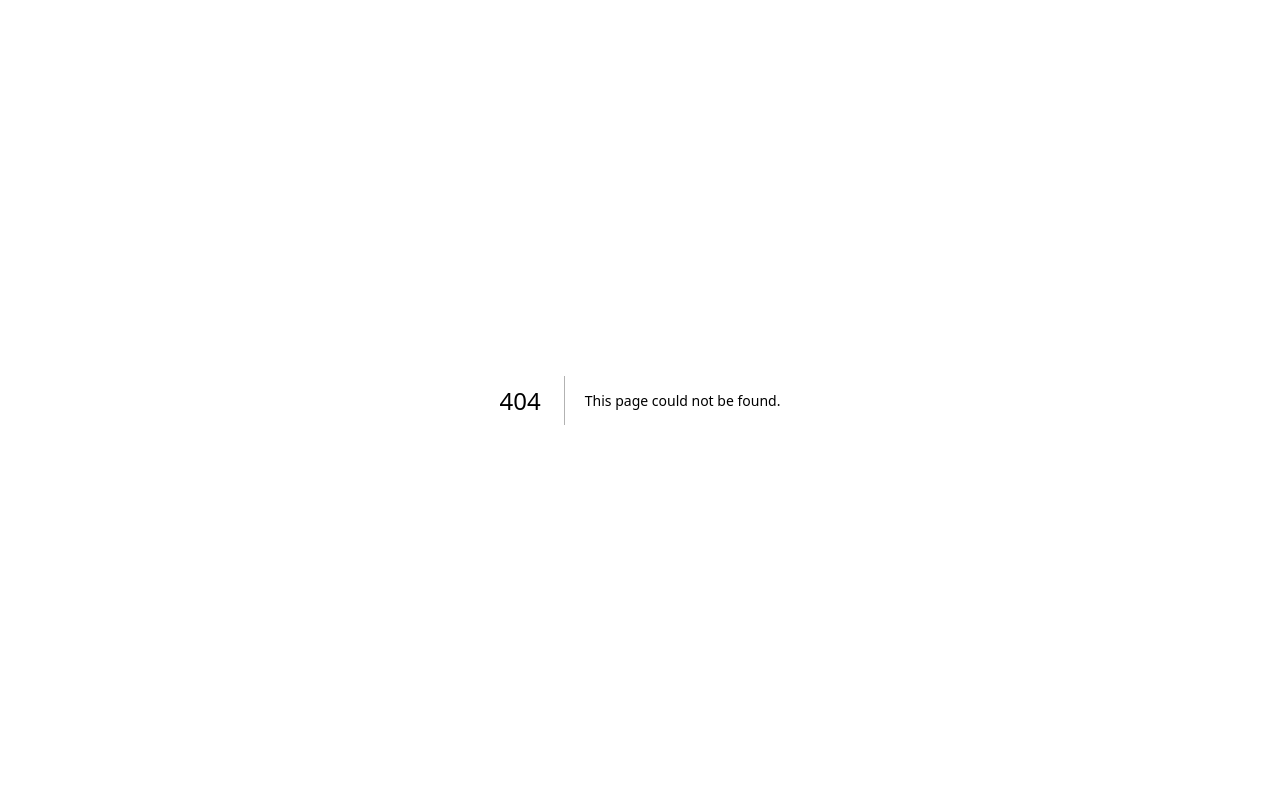
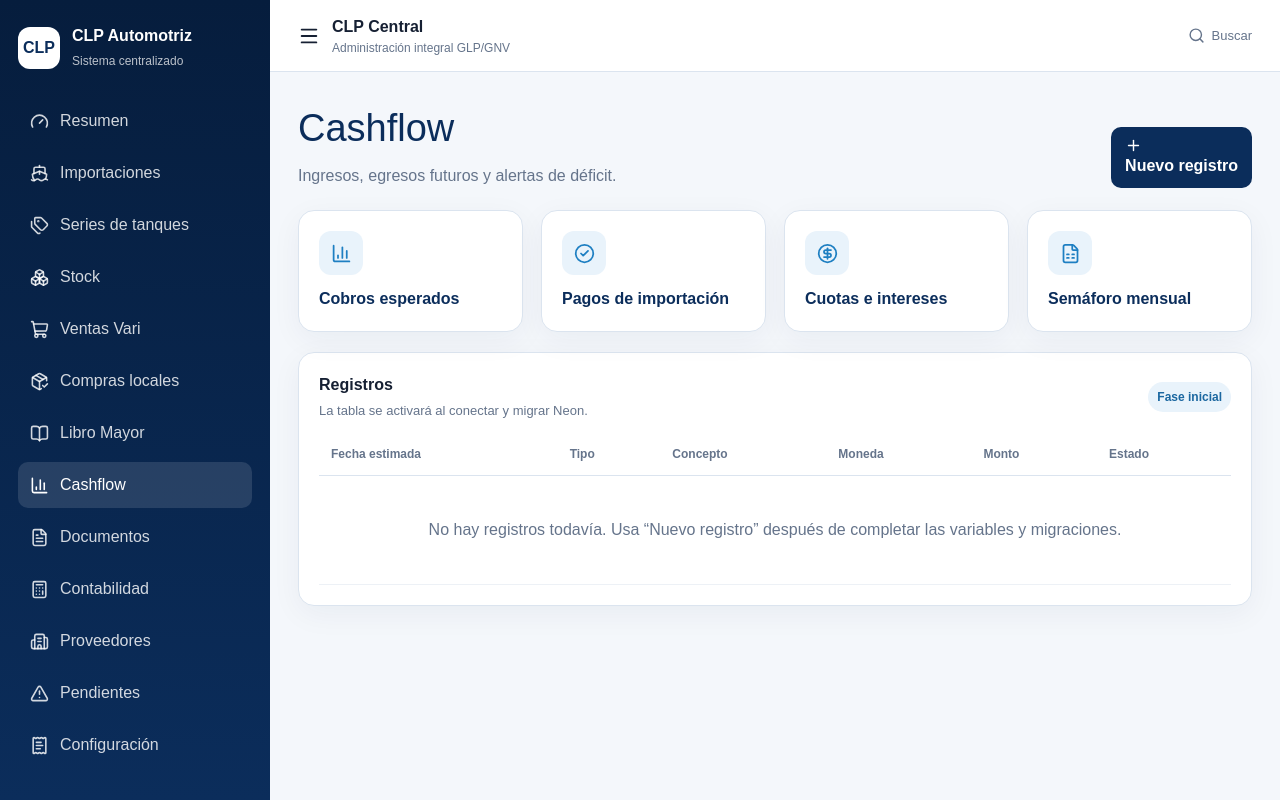
Before and after one commit to luisalvarado1001/CLP-CENTRAL, a Next.js app: page /modulos/cashflow in a window 1280 px wide. Before the commit this address had no page. Built offline with nearby package versions, Linux system fonts and the light colour scheme.

Commit message:
feat: scaffold all ERP modules from the master briefing

```diff
--- /dev/null
+++ b/src/app/(erp)/modulos/[slug]/page.tsx
@@ -0,0 +1,112 @@
+import { notFound } from 'next/navigation';
+import { Camera, CheckCircle2, CircleDollarSign, FileSpreadsheet, Plus, Upload } from 'lucide-react';
+import { modules, type ModuleSlug } from '@/lib/modules';
+
+const details: Record<ModuleSlug, { highlights: string[]; columns: string[] }> = {
+  dashboard: { highlights: [], columns: [] },
+  importaciones: {
+    highlights: ['Numeración automática desde 110', 'CIF separado del costo real', 'IGV y percepción como recuperables', 'Línea de tiempo de estado'],
+    columns: ['N°', 'Proveedor', 'Producto', 'Estado', 'ETA', 'CIF', 'Costo real']
+  },
+  series: {
+    highlights: ['Carga Excel', 'Validación de serie', 'Lotes de 100', 'Hoja de despacho'],
+    columns: ['Serie', 'Importación', 'Lote', 'Estado', 'Venta']
+  },
+  stock: {
+    highlights: ['Entradas automáticas', 'Salidas por despacho', 'Alerta de mínimo', 'Valorización'],
+    columns: ['SKU', 'Producto', 'Presentación', 'Cantidad', 'Mínimo', 'Costo']
+  },
+  ventas: {
+    highlights: ['OC de Vari', 'Facturas y guías', 'Retención 3%', 'Margen automático'],
+    columns: ['OC', 'Factura', 'Guía', 'Total', 'Cobro', 'Retención']
+  },
+  'compras-locales': {
+    highlights: ['Proveedor y RUC', 'Ingreso a stock', 'Crédito IGV', 'Margen local'],
+    columns: ['Fecha', 'Proveedor', 'Producto', 'Cantidad', 'Costo', 'Factura']
+  },
+  'libro-mayor': {
+    highlights: ['USD y PEN', 'Saldo corriente', 'Origen automático', 'Reconciliación bancaria'],
+    columns: ['Fecha', 'Categoría', 'Detalle', 'Moneda', 'Monto', 'Saldo']
+  },
+  cashflow: {
+    highlights: ['Cobros esperados', 'Pagos de importación', 'Cuotas e intereses', 'Semáforo mensual'],
+    columns: ['Fecha estimada', 'Tipo', 'Concepto', 'Moneda', 'Monto', 'Estado']
+  },
+  documentos: {
+    highlights: ['Subida desde celular', 'Auto-guardado al subir', 'Original y sellado', 'Enlaces privados R2'],
+    columns: ['Documento', 'Subsección', 'Vínculo', 'Estado', 'Yuli', 'Fecha']
+  },
+  contabilidad: {
+    highlights: ['Checklist Yuli', 'Optimización tributaria', 'Préstamos e intereses', 'Facturas y RH'],
+    columns: ['Documento', 'Origen', 'Estado', 'Crédito IGV', 'Enviado', 'Fecha']
+  },
+  proveedores: {
+    highlights: ['Contactos', 'Productos', 'Banco', 'SWIFT/BIC e IBAN'],
+    columns: ['Proveedor', 'País', 'Contacto', 'Productos', 'Banco', 'SWIFT']
+  },
+  pendientes: {
+    highlights: ['Generación automática', 'Prioridad', 'Semáforo', 'Cierre desde módulo origen'],
+    columns: ['Pendiente', 'Prioridad', 'Módulo', 'Vencimiento', 'Estado']
+  },
+  configuracion: {
+    highlights: ['Empresa y RUC', 'Tipo de cambio', 'Cuenta BCP', 'Usuarios futuros'],
+    columns: ['Configuración', 'Valor actual', 'Estado']
+  }
+};
+
+export function generateStaticParams() {
+  return modules.filter((item) => item.slug !== 'dashboard').map((item) => ({ slug: item.slug }));
+}
+
+export default async function ModulePage({ params }: { params: Promise<{ slug: string }> }) {
+  const { slug } = await params;
+  const module = modules.find((item) => item.slug === slug);
+  if (!module || slug === 'dashboard') notFound();
+
+  const spec = details[module.slug];
+  const Icon = module.icon;
+  const isDocuments = module.slug === 'documentos';
+  const isSeries = module.slug === 'series';
+
+  return (
+    <main className="page">
+      <div className="page-head">
+        <div>
+          <h1>{module.label}</h1>
+          <p>{module.description}</p>
+        </div>
+        <button className="btn btn-primary">
+          {isDocuments ? <><Camera size={17} style={{ verticalAlign: 'middle', marginRight: 7 }} />Subir foto</> :
+           isSeries ? <><Upload size={17} style={{ verticalAlign: 'middle', marginRight: 7 }} />Importar Excel</> :
+           <><Plus size={17} style={{ verticalAlign: 'middle', marginRight: 7 }} />Nuevo registro</>}
+        </button>
+      </div>
+
+      <section className="grid grid-4" style={{ marginBottom: 20 }}>
+        {spec.highlights.map((item, index) => (
+          <article className="card" key={item}>
+            <div className="module-icon" style={{ marginBottom: 12 }}>
+              {index === 0 ? <Icon size={21} /> : index === 1 ? <CheckCircle2 size={21} /> : index === 2 ? <CircleDollarSign size={21} /> : <FileSpreadsheet size={21} />}
+            </div>
+            <strong style={{ color: 'var(--navy)' }}>{item}</strong>
+          </article>
+        ))}
+      </section>
+
+      <section className="card">
+        <div style={{ display: 'flex', justifyContent: 'space-between', alignItems: 'center', gap: 12, marginBottom: 12 }}>
+          <div><strong>Registros</strong><div style={{ color: 'var(--muted)', fontSize: 13, marginTop: 4 }}>La tabla se activará al conectar y migrar Neon.</div></div>
+          <span className="badge blue">Fase inicial</span>
+        </div>
+        <div className="table-wrap">
+          <table>
+            <thead><tr>{spec.columns.map((column) => <th key={column}>{column}</th>)}</tr></thead>
+            <tbody>
+              <tr><td colSpan={Math.max(spec.columns.length, 1)} style={{ textAlign: 'center', padding: '42px 14px', color: 'var(--muted)' }}>No hay registros todavía. Usa “Nuevo registro” después de completar las variables y migraciones.</td></tr>
+            </tbody>
+          </table>
+        </div>
+      </section>
+    </main>
+  );
+}
```
